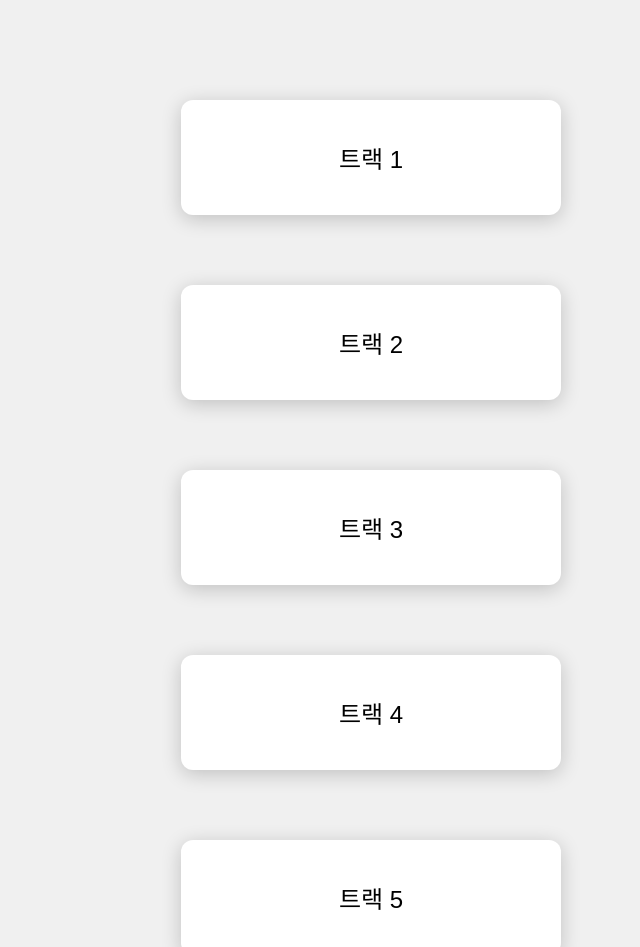
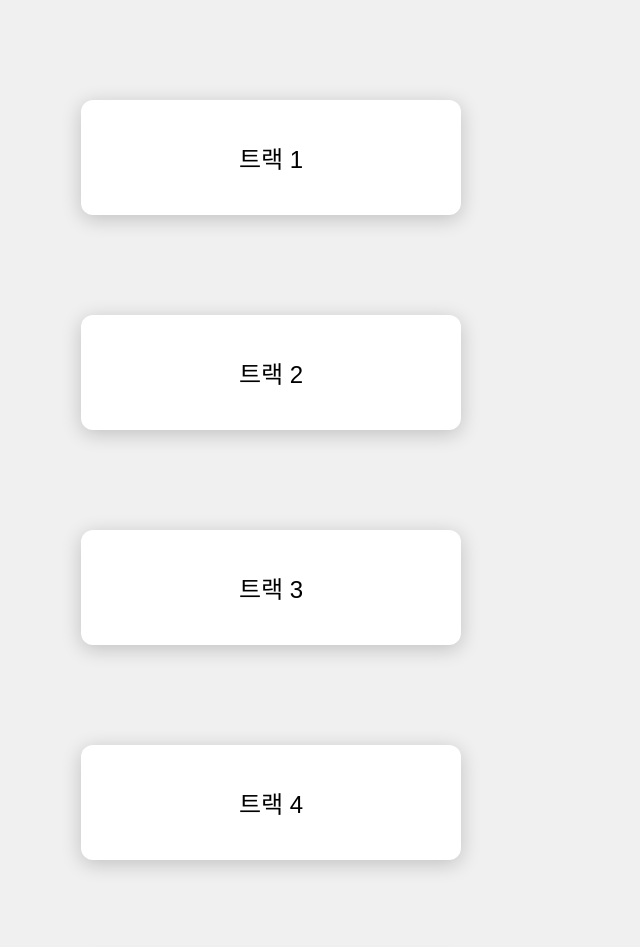
Before and after one commit to fluorine1001/sasa_HAW, a plain HTML site: page docs/index.html in a window 1280 px wide. Shown: the top 947 px of the page, without its empty margins (19-659 px from the left). Drawn offline with Linux system fonts and the light colour scheme.

Commit message:
Update style.css

```diff
--- a/docs/style.css
+++ b/docs/style.css
@@ -7,13 +7,13 @@ body {
 }
 
 #container {
-    padding-top: 100px;  /* 위 여백 */
-    padding-bottom: 100px; /* 🔥 추가: 아래 여백 */
-    padding-left: 200px;
+    padding-top: 100px;
+    padding-bottom: 200px;
+    padding-left: 100px;
     display: flex;
     flex-direction: column;
     align-items: flex-start;
-    gap: 70px;
+    gap: 100px;
 }
 
 .textbox {
@@ -31,3 +31,8 @@ body {
 .textbox:hover {
     background-color: #e0e0e0;
 }
+
+#player {
+    margin: 50px auto;
+    width: 80%;
+}
```
